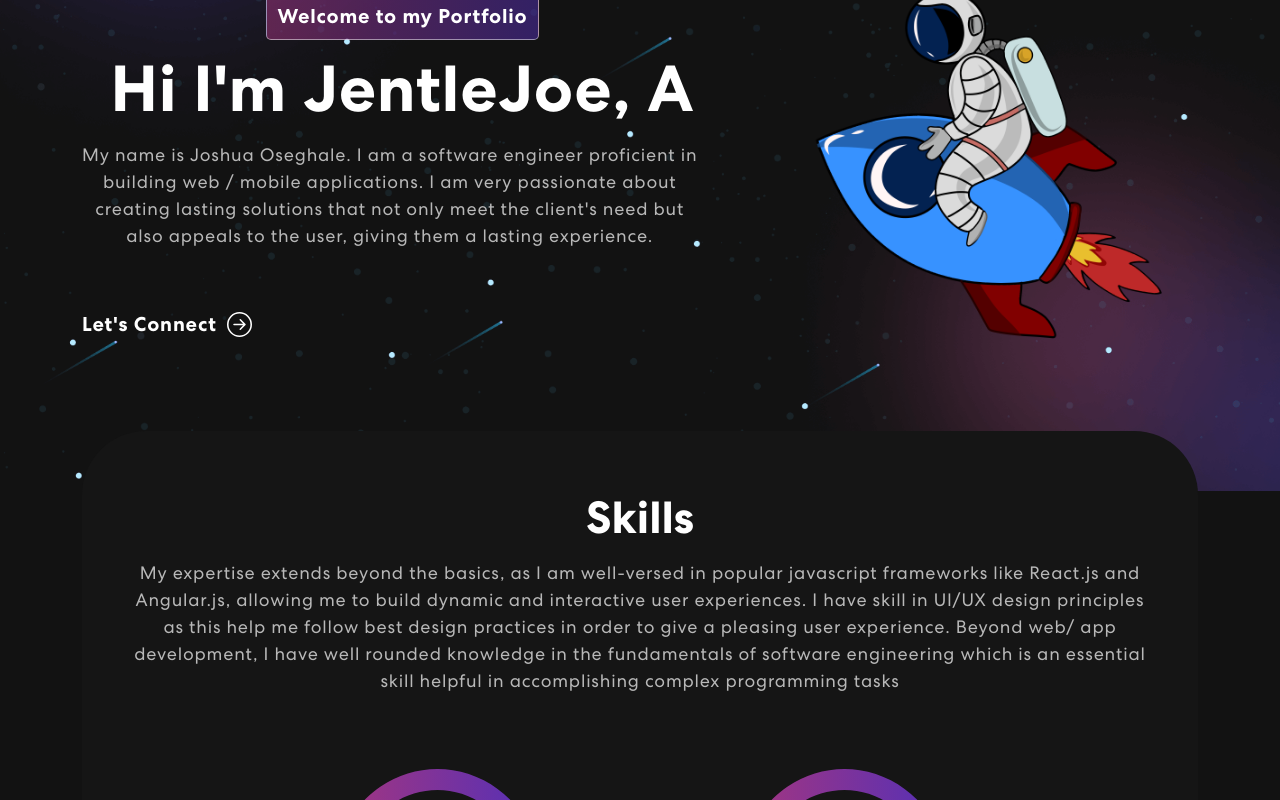
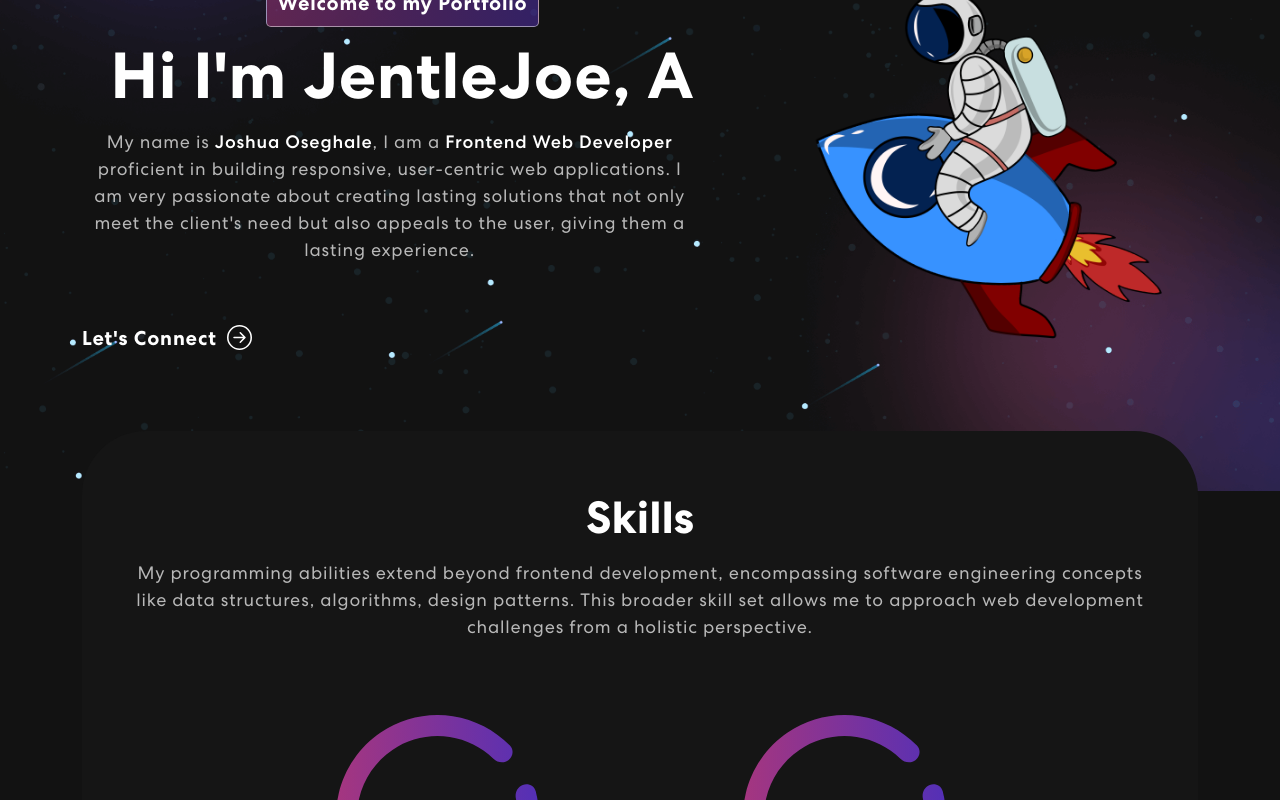
Before and after one commit to JentleJoe/my_portfolio, a React (Create React App) app: page / in a window 1280 px wide. Shown: the part 320-1120 px from the top of the page. Built offline with nearby package versions, Linux system fonts and the light colour scheme.

Commit message:
made some updates

```diff
--- a/src/App.css
+++ b/src/App.css
@@ -324,6 +324,11 @@ nav.navbar .navbar-toggler[aria-expanded="true"] .navbar-toggler-icon {
   line-height: 1;
   margin-bottom: 20px;
   display: block;
+}
+
+.realname, .real-title{
+  color: white;
+  font-weight: 500;
 }
 
 @media (max-width: 767px) {
--- a/src/components/Banner.js
+++ b/src/components/Banner.js
@@ -56,7 +56,7 @@ export default function Banner(){
                     <Col className="banner-text-container" xs={12} md={6} xl={7} >
                         <span className="tagline" >Welcome to my Portfolio</span>
                         <h1>{ 'Hi I\'m JentleJoe, ' }<span className="wrap"> {text} </span> </h1>
-                        <p>{about}</p>
+                        <p>My name is <span className="realname">Joshua Oseghale</span>, I am a <span className="real-title">Frontend Web Developer</span>{about}</p>
                         <button className="connect-btn">Let's Connect <ArrowRightCircle size={25} /></button>
                     </Col>
                     <Col xs={12} md={6} xl={5}>
--- a/src/components/Projects.js
+++ b/src/components/Projects.js
@@ -29,13 +29,13 @@ export default function Projects(){
             inProgress: false
         },
         {
-            redirect: false,
+            redirect: true,
             title: "Little Lemon Restaurant",
             description: `Restaurant with table
             reservation section`,
             imgUrl: littleLemon,
-            projUrl: '#projects',
-            inProgress: true
+            projUrl: 'https://littlelemonfoods.vercel.app',
+            inProgress: false
         }
     ]
 
@@ -100,7 +100,13 @@ export default function Projects(){
                                 </Tab.Pane>
                                 <Tab.Pane eventKey="third">
                                     <Row>
-                                       <p>Update coming soon...</p>
+                                        {
+                                            projects.map((project, index) => {
+                                                return(
+                                                    <ProjectCard key={index} {...project} />
+                                                )
+                                            })
+                                        }
                                     </Row>
                                 </Tab.Pane>
                             </Tab.Content>
--- a/src/components/Skills.js
+++ b/src/components/Skills.js
@@ -43,7 +43,7 @@ export default function Skills(){
                             <Carousel responsive={responsive} infinite={true} className="skill-slider">
                                 <div className="item">
                                     <img src={meter1} alt="Image" />
-                                    <h5>Web Development</h5>
+                                    <h5>Responsive Web Development</h5>
                                 </div>
                                 <div className="item">
                                     <img src={meter3} alt="Image" />
--- a/src/components/Text.js
+++ b/src/components/Text.js
@@ -1,12 +1,9 @@
-export const about = `My name is Joshua Oseghale. I am a software engineer proficient in building
-web / mobile applications. I am very passionate about creating lasting solutions that not only
+export const about = ` proficient in building
+responsive, user-centric web applications. I am very passionate about creating lasting solutions that not only
 meet the client's need but also appeals to the user, giving them a lasting experience.`
 
-export const skills = `My expertise extends beyond the basics, as I am well-versed in popular
-javascript frameworks like React.js and Angular.js, allowing me to build dynamic and interactive user experiences.
-I have skill in UI/UX design principles as this help me follow best design practices in order
-to give a pleasing user experience.
-Beyond web/ app development, I have well rounded knowledge in the fundamentals of software
-engineering which is an essential skill helpful in accomplishing complex programming tasks `
+export const skills = `My programming abilities extend beyond frontend development, encompassing
+software engineering concepts like data structures, algorithms, design patterns.
+This broader skill set allows me to approach web development challenges from a holistic perspective.`
 
 export const projects_text = `Below are some of my projects... I Would keep on updating this section`
```
